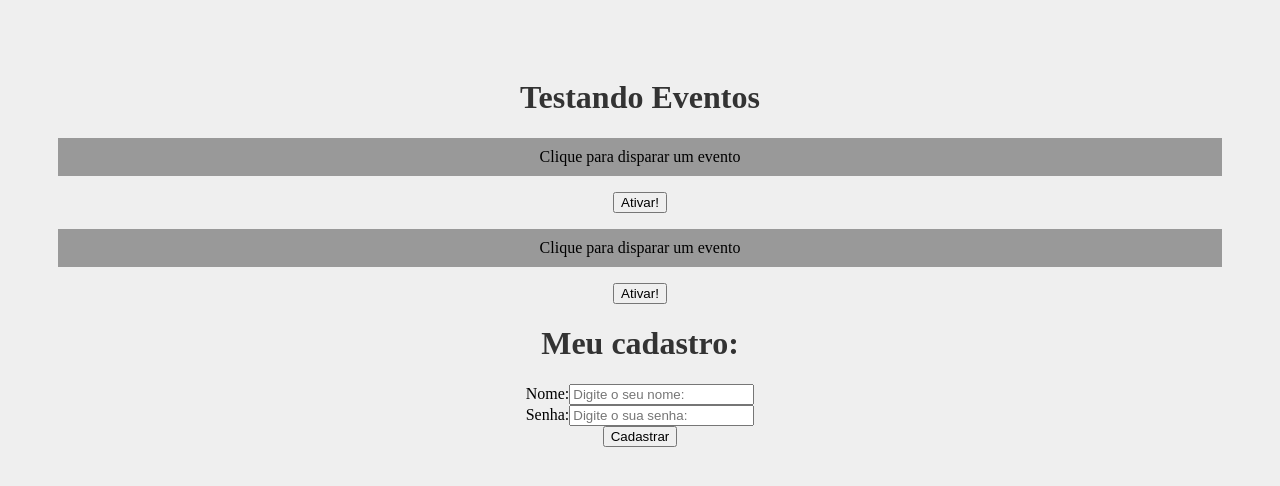
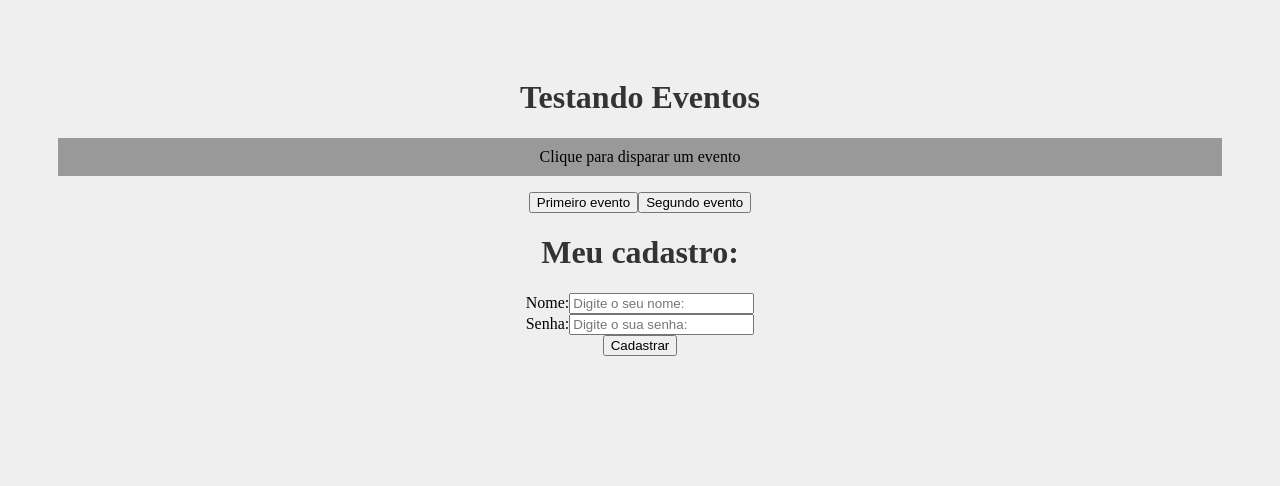
Before and after one commit to Melkysedeke/React, a React (Create React App) app in the folder meu-projeto/: page / in a window 1280 px wide. Shown: the top 486 px of the page. Built offline with nearby package versions, Linux system fonts and the light colour scheme.

Commit message:
Métodos por props

```diff
--- a/meu-projeto/src/App.js
+++ b/meu-projeto/src/App.js
@@ -6,8 +6,7 @@
   return (
     <div className="App">
       <h1>Testando Eventos</h1>
-      <Evento numero="1"/>
-      <Evento numero="2"/>
+      <Evento/>
       <Form/>
     </div>
   );
--- a/meu-projeto/src/components/Evento.js
+++ b/meu-projeto/src/components/Evento.js
@@ -1,12 +1,19 @@
-function Evento({numero}){
+import Button from "./evento/Button"
+
+function Evento(){
     function meuEvento(){
-        console.log(`Opa, foi ativado! ${numero}`)
+        console.log("Ativando primeiro evento!")
+    }
+
+    function segundoEvento(){
+        console.log("Ativando segundo evento")
     }
 
     return (
         <div>
             <p>Clique para disparar um evento</p>
-            <button onClick={meuEvento}>Ativar!</button>
+            <Button event={meuEvento} text="Primeiro evento"/>
+            <Button event={segundoEvento} text="Segundo evento"/>
         </div>
     )
 }
--- /dev/null
+++ b/meu-projeto/src/components/evento/Button.js
@@ -0,0 +1,5 @@
+function Button(props){
+    return <button onClick={props.event}>{props.text}</button>
+}
+
+export default Button
```
